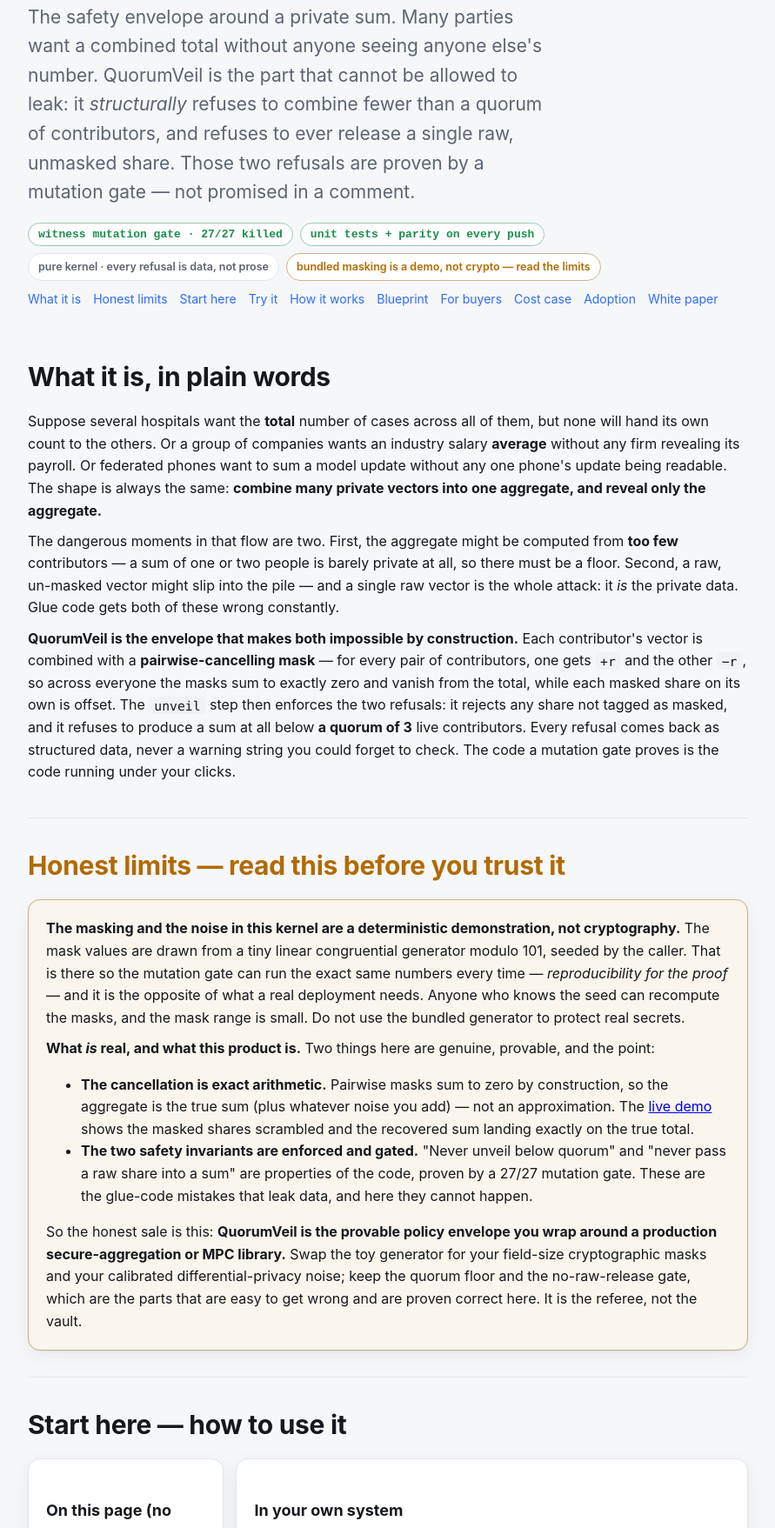
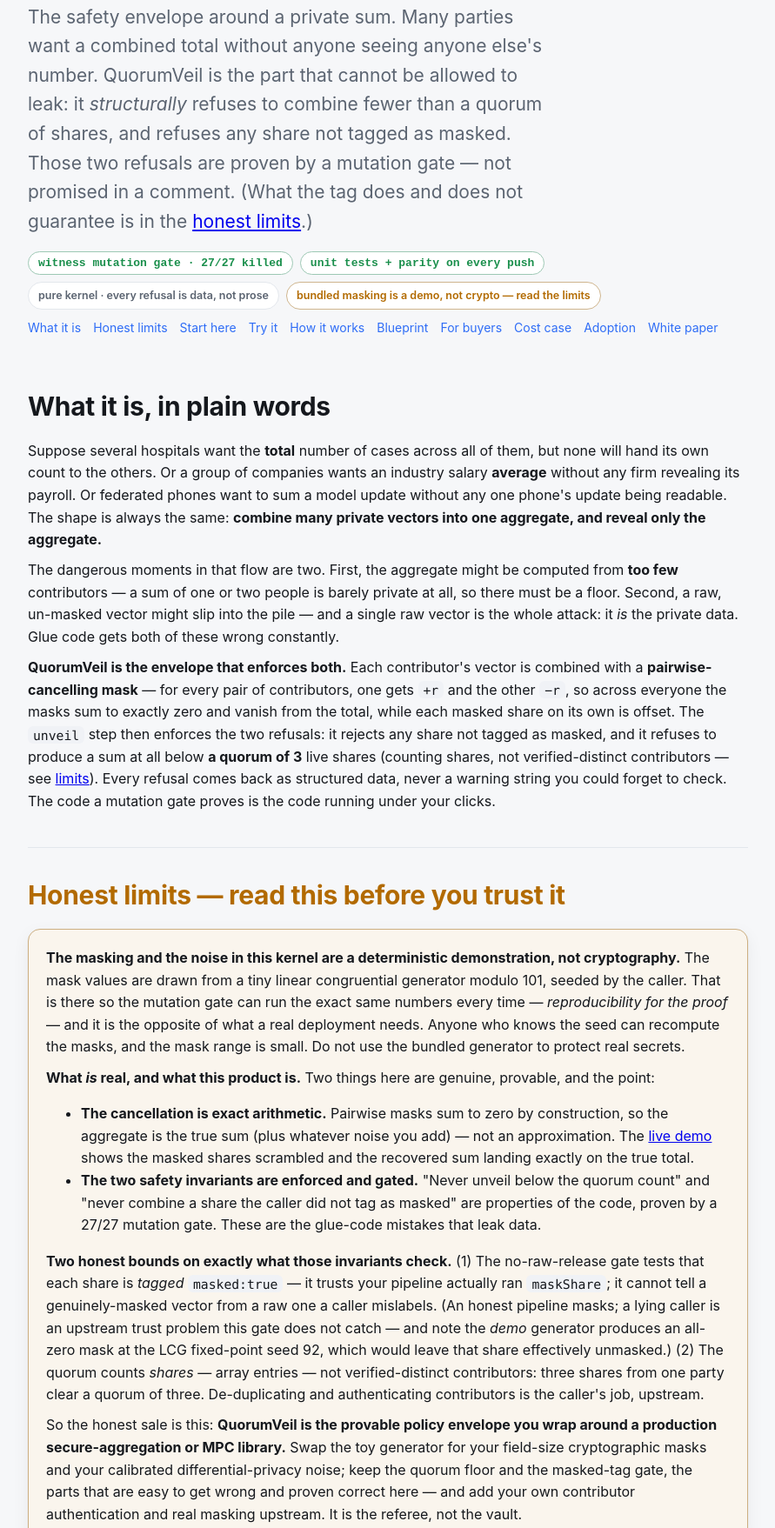
Before and after one commit to sjgant80-hub/kar-quorumveil, a plain HTML site: page index.html in a window 1280 px wide. Shown: the part 149-1906 px from the top of the page at 87% size, without its empty margins (194-1085 px from the left). Drawn offline with Linux system fonts and the light colour scheme.

Commit message:
Honest claims: the no-raw-release gate checks a caller-asserted tag, not actual masking (frontier audit)
A paid Opus adversarial-verify sweep caught two overclaims; corrected (kernel
unchanged, parity/witness green):
- "refuses to ever release a raw, unmasked share / impossible by construction /
  cannot happen" overstated what unveil does — it checks each share is TAGGED
  masked:true, not that the data is actually masked. A caller can mislabel a raw
  vector, and the demo generator itself yields an all-zero mask at the LCG
  fixed-point seed 92. Reworded to "refuses any share not tagged as masked",
  with a new honest-limits paragraph spelling out the caller-asserted tag.
- The quorum counts SHARES (array entries), not verified-distinct contributors:
  three shares from one party clear a quorum of three. Now stated; contributor
  de-dup/auth is the caller's job, upstream.
- Softened the systemic mutation-gate overclaims ("un-forgeable proof the
  invariants hold" / "no blind spot a change could hide a regression in").

Co-Authored-By: Claude Opus 4.8 <noreply@anthropic.com>

```diff
--- a/index.html
+++ b/index.html
@@ -4,7 +4,7 @@
 <meta charset="utf-8" />
 <meta name="viewport" content="width=device-width, initial-scale=1" />
 <title>QuorumVeil</title>
-<meta name="description" content="QuorumVeil — a sovereign, witness-gated kernel for the safety envelope around private aggregation: it structurally refuses to combine data below a quorum of contributors and refuses to ever release a raw, unmasked share. Runs in your browser; nothing uploaded. The bundled masking is a deterministic demonstration, not cryptography — see the honest limits." />
+<meta name="description" content="QuorumVeil — a sovereign, witness-gated kernel for the safety envelope around private aggregation: it structurally refuses to combine below a quorum of shares and refuses any share not tagged as masked. Runs in your browser; nothing uploaded. The bundled masking is a deterministic demonstration, not cryptography, and the gate checks a caller-asserted tag — see the honest limits." />
 <style>
 :root{
   --bg:#f6f7f9; --panel:#ffffff; --ink:#15181d; --muted:#5b6471; --line:#e3e7ec;
@@ -84,7 +84,7 @@ footer{padding:40px 16px 60px;color:var(--muted);font-size:13.5px;text-align:cen
 <header class="hero wrap">
   <div class="kicker">A sovereign trust-rail kernel · by Kar</div>
   <h1>QuorumVeil</h1>
-  <p class="lede">The safety envelope around a private sum. Many parties want a combined total without anyone seeing anyone else's number. QuorumVeil is the part that cannot be allowed to leak: it <em>structurally</em> refuses to combine fewer than a quorum of contributors, and refuses to ever release a single raw, unmasked share. Those two refusals are proven by a mutation gate — not promised in a comment.</p>
+  <p class="lede">The safety envelope around a private sum. Many parties want a combined total without anyone seeing anyone else's number. QuorumVeil is the part that cannot be allowed to leak: it <em>structurally</em> refuses to combine fewer than a quorum of shares, and refuses any share not tagged as masked. Those two refusals are proven by a mutation gate — not promised in a comment. (What the tag does and does not guarantee is in the <a href="#honest">honest limits</a>.)</p>
   <div class="badges">
     <span class="badge ok">witness mutation gate · 27/27 killed</span>
     <span class="badge ok">unit tests + parity on every push</span>
@@ -111,7 +111,7 @@ footer{padding:40px 16px 60px;color:var(--muted);font-size:13.5px;text-align:cen
   <h2>What it is, in plain words</h2>
   <p>Suppose several hospitals want the <b>total</b> number of cases across all of them, but none will hand its own count to the others. Or a group of companies wants an industry salary <b>average</b> without any firm revealing its payroll. Or federated phones want to sum a model update without any one phone's update being readable. The shape is always the same: <b>combine many private vectors into one aggregate, and reveal only the aggregate.</b></p>
   <p>The dangerous moments in that flow are two. First, the aggregate might be computed from <b>too few</b> contributors — a sum of one or two people is barely private at all, so there must be a floor. Second, a raw, un-masked vector might slip into the pile — and a single raw vector is the whole attack: it <em>is</em> the private data. Glue code gets both of these wrong constantly.</p>
-  <p><b>QuorumVeil is the envelope that makes both impossible by construction.</b> Each contributor's vector is combined with a <b>pairwise-cancelling mask</b> — for every pair of contributors, one gets <code>+r</code> and the other <code>−r</code>, so across everyone the masks sum to exactly zero and vanish from the total, while each masked share on its own is offset. The <code>unveil</code> step then enforces the two refusals: it rejects any share not tagged as masked, and it refuses to produce a sum at all below <b>a quorum of 3</b> live contributors. Every refusal comes back as structured data, never a warning string you could forget to check. The code a mutation gate proves is the code running under your clicks.</p>
+  <p><b>QuorumVeil is the envelope that enforces both.</b> Each contributor's vector is combined with a <b>pairwise-cancelling mask</b> — for every pair of contributors, one gets <code>+r</code> and the other <code>−r</code>, so across everyone the masks sum to exactly zero and vanish from the total, while each masked share on its own is offset. The <code>unveil</code> step then enforces the two refusals: it rejects any share not tagged as masked, and it refuses to produce a sum at all below <b>a quorum of 3</b> live shares (counting shares, not verified-distinct contributors — see <a href="#honest">limits</a>). Every refusal comes back as structured data, never a warning string you could forget to check. The code a mutation gate proves is the code running under your clicks.</p>
 </section>
 
 <section id="honest">
@@ -121,9 +121,10 @@ footer{padding:40px 16px 60px;color:var(--muted);font-size:13.5px;text-align:cen
     <p><b>What <em>is</em> real, and what this product is.</b> Two things here are genuine, provable, and the point:</p>
     <ul>
       <li><b>The cancellation is exact arithmetic.</b> Pairwise masks sum to zero by construction, so the aggregate is the true sum (plus whatever noise you add) — not an approximation. The <a href="#try">live demo</a> shows the masked shares scrambled and the recovered sum landing exactly on the true total.</li>
-      <li><b>The two safety invariants are enforced and gated.</b> "Never unveil below quorum" and "never pass a raw share into a sum" are properties of the code, proven by a 27/27 mutation gate. These are the glue-code mistakes that leak data, and here they cannot happen.</li>
+      <li><b>The two safety invariants are enforced and gated.</b> "Never unveil below the quorum count" and "never combine a share the caller did not tag as masked" are properties of the code, proven by a 27/27 mutation gate. These are the glue-code mistakes that leak data.</li>
     </ul>
-    <p style="margin-bottom:0">So the honest sale is this: <b>QuorumVeil is the provable policy envelope you wrap around a production secure-aggregation or MPC library.</b> Swap the toy generator for your field-size cryptographic masks and your calibrated differential-privacy noise; keep the quorum floor and the no-raw-release gate, which are the parts that are easy to get wrong and are proven correct here. It is the referee, not the vault.</p>
+    <p><b>Two honest bounds on exactly what those invariants check.</b> (1) The no-raw-release gate tests that each share is <em>tagged</em> <code>masked:true</code> — it trusts your pipeline actually ran <code>maskShare</code>; it cannot tell a genuinely-masked vector from a raw one a caller mislabels. (An honest pipeline masks; a lying caller is an upstream trust problem this gate does not catch — and note the <em>demo</em> generator produces an all-zero mask at the LCG fixed-point seed 92, which would leave that share effectively unmasked.) (2) The quorum counts <em>shares</em> — array entries — not verified-distinct contributors: three shares from one party clear a quorum of three. De-duplicating and authenticating contributors is the caller's job, upstream.</p>
+    <p style="margin-bottom:0">So the honest sale is this: <b>QuorumVeil is the provable policy envelope you wrap around a production secure-aggregation or MPC library.</b> Swap the toy generator for your field-size cryptographic masks and your calibrated differential-privacy noise; keep the quorum floor and the masked-tag gate, the parts that are easy to get wrong and proven correct here — and add your own contributor authentication and real masking upstream. It is the referee, not the vault.</p>
   </div>
 </section>
 
@@ -252,7 +253,7 @@ const r = unveil(shares, 7, 0);              // seed, noiseScale
     <text x="24" y="244" class="t">• fewer than 3 live → why:'below-quorum'</text>
   </svg>
   </div>
-  <p class="muted" style="font-size:14px">The mutation gate attacks exactly these edges: it flips the <code>&lt; QUORUM</code> guard, deletes the <code>masked !== true</code> check, breaks the pair loop so masks stop cancelling — and each of the <b>27</b> rewrites is caught by a test. "27/27 killed" means no mutant of the quorum floor or the no-raw-release gate survives the tests.</p>
+  <p class="muted" style="font-size:14px">The mutation gate attacks exactly these edges: it flips the <code>&lt; QUORUM</code> guard, deletes the <code>masked !== true</code> check, breaks the pair loop so masks stop cancelling — and each of the <b>27</b> rewrites is caught by a test. "27/27 killed" means no mutant among the 27 the tool tried survives — a hard bar on the tests, not a proof the invariants are complete (see the <a href="#honest">limits</a> for what they do and don't check).</p>
 </section>
 
 <section id="blueprint">
@@ -262,7 +263,7 @@ const r = unveil(shares, 7, 0);              // seed, noiseScale
     <tr><td><b>The kernel</b></td><td><code>kernel.mjs</code></td><td>Three pure functions: <code>makeMasks</code> (pairwise-cancelling masks), <code>maskShare</code> (tag + offset a vector), <code>unveil</code> (refuse raw, refuse below quorum, sum, add noise). No I/O. Every refusal is structured data.</td></tr>
     <tr><td><b>The contract</b></td><td><code>kernel.test.mjs</code></td><td>Tests pinning: masks sum to zero, the recovered sum equals the true sum, below-quorum is refused, a raw share is refused, congruent seeds are deterministic.</td></tr>
     <tr><td><b>The gate</b></td><td><code>witness.mjs</code></td><td>Mutates the kernel 27 ways and demands every mutant die under the tests. A survivor means a blind spot in the proof. Re-run on every push.</td></tr>
-    <tr><td><b>The proof</b></td><td><code>.github/workflows/gate.yml</code></td><td>CI re-runs tests + gate on GitHub's own runner. Green there is the un-forgeable proof the invariants hold.</td></tr>
+    <tr><td><b>The proof</b></td><td><code>.github/workflows/gate.yml</code></td><td>CI re-runs tests + gate on GitHub's own runner. Green there proves the gated code is the code shipped and that the tests kill the 27 mutations tried — not that every claim on this page holds.</td></tr>
     <tr><td><b>This page</b></td><td><code>index.html</code></td><td>Inlines the kernel byte-for-byte, so the logic you audit in CI is the logic running under your clicks. A parity test fails CI if the two drift.</td></tr>
   </table>
   <p class="note">The masking generator (an LCG mod 101) is deliberately replaceable. It exists so the gate re-runs identical numbers. The <b>invariants</b> — quorum floor, no-raw-release, refuse-as-data — are the asset, and they do not depend on the generator you plug in.</p>
@@ -273,7 +274,7 @@ const r = unveil(shares, 7, 0);              // seed, noiseScale
   <p>If you are building private aggregation — federated analytics, a cross-organisation benchmark, a privacy-preserving survey — the cryptography is the part you buy or audit carefully. The part that quietly leaks is the <em>envelope</em>: the code deciding how few contributors is too few, and making sure a raw value never reaches the sum. QuorumVeil is that envelope, proven.</p>
   <div class="grid two">
     <div class="card"><h3>For the Head of Privacy / DPO</h3><p>A minimum-contributor floor and a no-raw-release rule are exactly the controls a privacy impact assessment asks for. Here they are <b>properties of the code</b> a mutation gate proves, not clauses in a runbook someone has to remember. The honest limits are stated on the tin.</p></div>
-    <div class="card"><h3>For the CISO / Security</h3><p>The two highest-risk failure modes of an aggregation pipeline — too-small cohorts and a leaked raw share — are closed by construction and re-proven in public CI. The kernel is a short pure function you can read and audit, with no hidden network path.</p></div>
+    <div class="card"><h3>For the CISO / Security</h3><p>The two highest-risk <em>glue-code</em> failure modes — too-small cohorts and combining an untagged (raw) share — are gated and re-proven in public CI. The gate checks the quorum count and the masked tag; real masking, differential-privacy calibration and contributor authentication are yours to supply upstream (see the <a href="#honest">limits</a>). The kernel is a short pure function you can read and audit, with no hidden network path.</p></div>
     <div class="card"><h3>For the Data / ML lead</h3><p>Drop the envelope around your real secure-aggregation or MPC library. The cancellation arithmetic is exact, so your aggregate is not degraded; you choose the masking field and the DP budget. Integer-clean and deterministic under test, so your CI is reproducible.</p></div>
     <div class="card"><h3>For the Partnerships lead</h3><p>Cross-company data collaborations stall on "what stops them seeing our raw numbers?". A quorum floor plus a proven no-raw-release gate, self-hostable with nothing sent to a vendor, is a concrete answer you can put in front of a partner's lawyers.</p></div>
   </div>
@@ -320,7 +321,7 @@ const r = unveil(shares, 7, 0);              // seed, noiseScale
   <h2>White paper — the short version</h2>
   <p><b>The problem.</b> Private aggregation protocols are judged on their cryptography, but they leak in their <em>plumbing</em>: a cohort assembled below a safe minimum, or a single raw contribution that reaches the aggregate. These are policy invariants, usually enforced by hand-written glue that no one proves.</p>
   <p><b>The claim.</b> The two invariants — a minimum quorum of contributors, and never releasing a raw share — should be properties of a small pure function, provable and reproducible. QuorumVeil enforces both in <code>unveil</code>: it rejects any share not tagged masked, refuses to sum below a quorum, and returns every refusal as structured data rather than a warning. The masking arithmetic is pairwise-cancelling, so the aggregate is exact.</p>
-  <p><b>Why a mutation gate, not just tests.</b> Passing tests prove the code works on the cases you thought of. A mutation gate proves the <em>tests</em> work: it rewrites the kernel 27 ways — flipping the quorum comparison, deleting the masked-tag check, breaking the pair loop — and demands the tests catch every one. 27/27 killed means the two invariants have no blind spot a change could hide a regression in.</p>
+  <p><b>Why a mutation gate, not just tests.</b> Passing tests prove the code works on the cases you thought of. A mutation gate proves the <em>tests</em> work: it rewrites the kernel 27 ways — flipping the quorum comparison, deleting the masked-tag check, breaking the pair loop — and demands the tests catch every one. 27/27 killed means the tests catch those 27 rewrites — a hard bar, not a proof the invariants are complete or that every claim here holds.</p>
   <p><b>What it is not — stated plainly.</b> The bundled mask generator and noise are a deterministic demonstration for reproducible proofs, <em>not</em> cryptography: the generator is a tiny LCG mod 101 and the noise is not calibrated differential privacy. Do not protect real secrets with the bundled internals. QuorumVeil is the <em>envelope</em> — the quorum floor and the no-raw-release gate — proven correct, to be wrapped around a production cryptographic aggregation you supply. It is the referee for the policy, not the vault for the secret.</p>
   <div class="card">
     <h3 style="margin-top:0">Risks, answered</h3>
```
